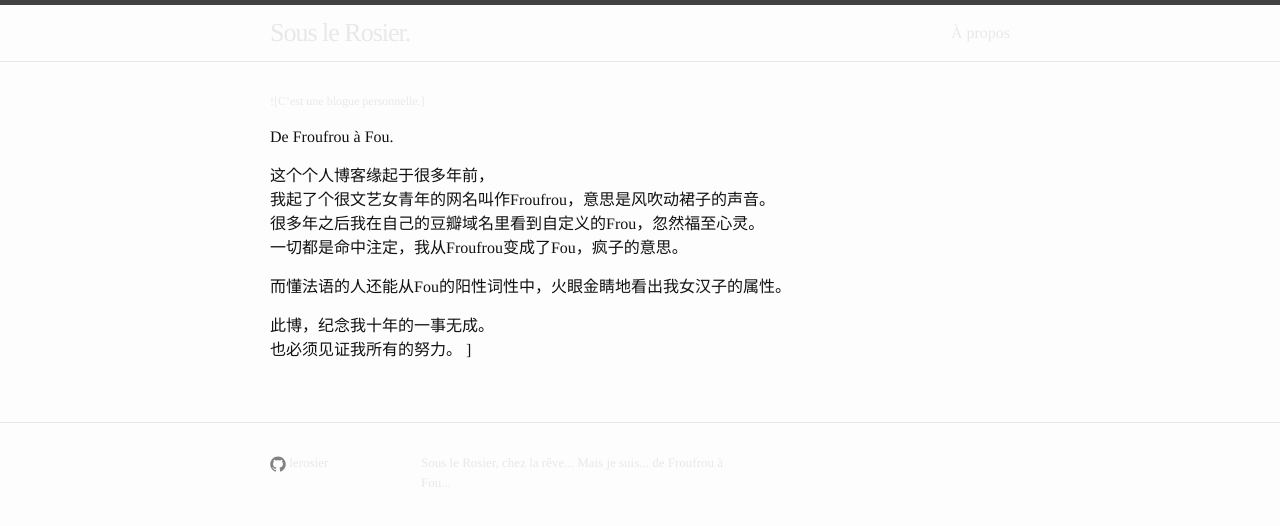
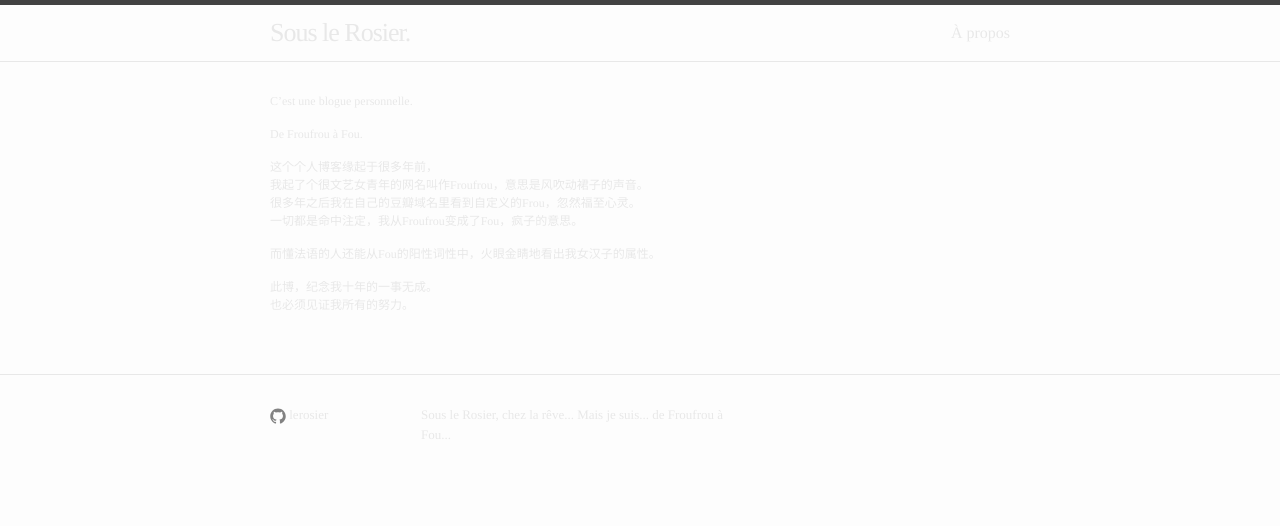
Before and after one commit to lerosier/lerosier.github.com, a Jekyll site: the page built from about.md, in a window 1280 px wide. Shown: the top 526 px of the page. Built offline with Jekyll 4.4.1, drawn with Linux system fonts in a browser that asks for light colours.

Commit message:
Update about.md

```diff
--- a/about.md
+++ b/about.md
@@ -4,8 +4,7 @@ title: À propos
 permalink: /À propos/
 ---
 
-{:.about-content}
-![C'est une blogue personnelle.]
+<div class="about-content" markdown="1">C'est une blogue personnelle.
 
 De Froufrou à Fou.
 
@@ -17,4 +16,5 @@ De Froufrou à Fou.
 而懂法语的人还能从Fou的阳性词性中，火眼金睛地看出我女汉子的属性。
 
 此博，纪念我十年的一事无成。
-也必须见证我所有的努力。   ]
+也必须见证我所有的努力。
+</div>
```
